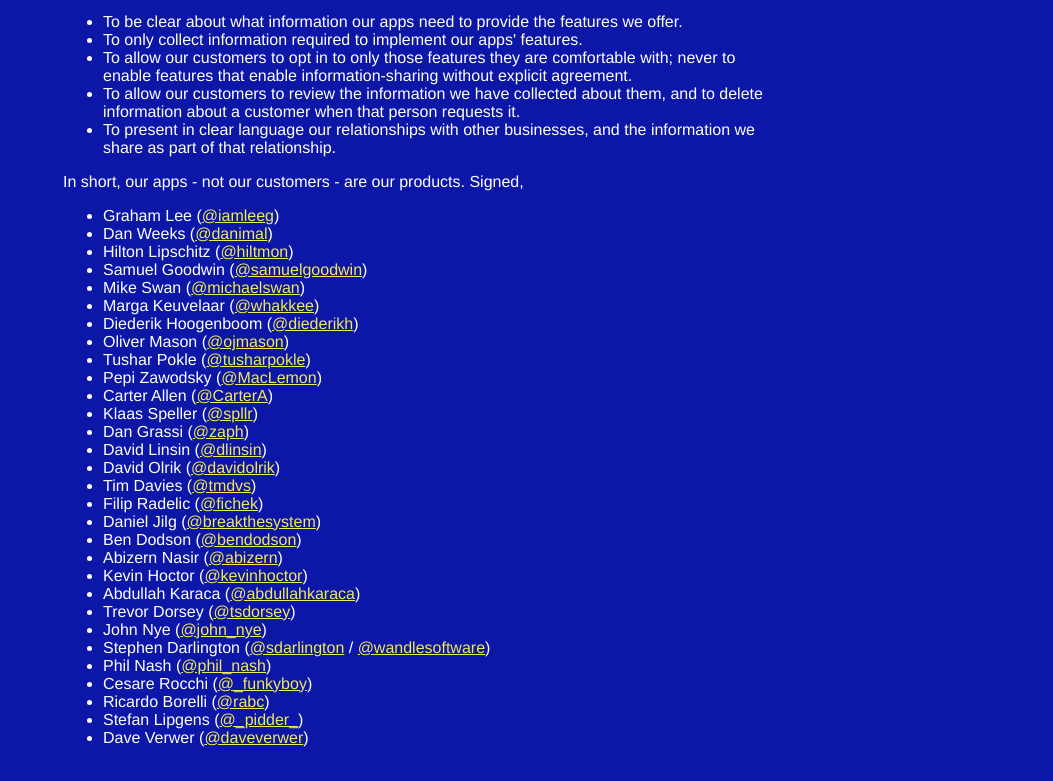
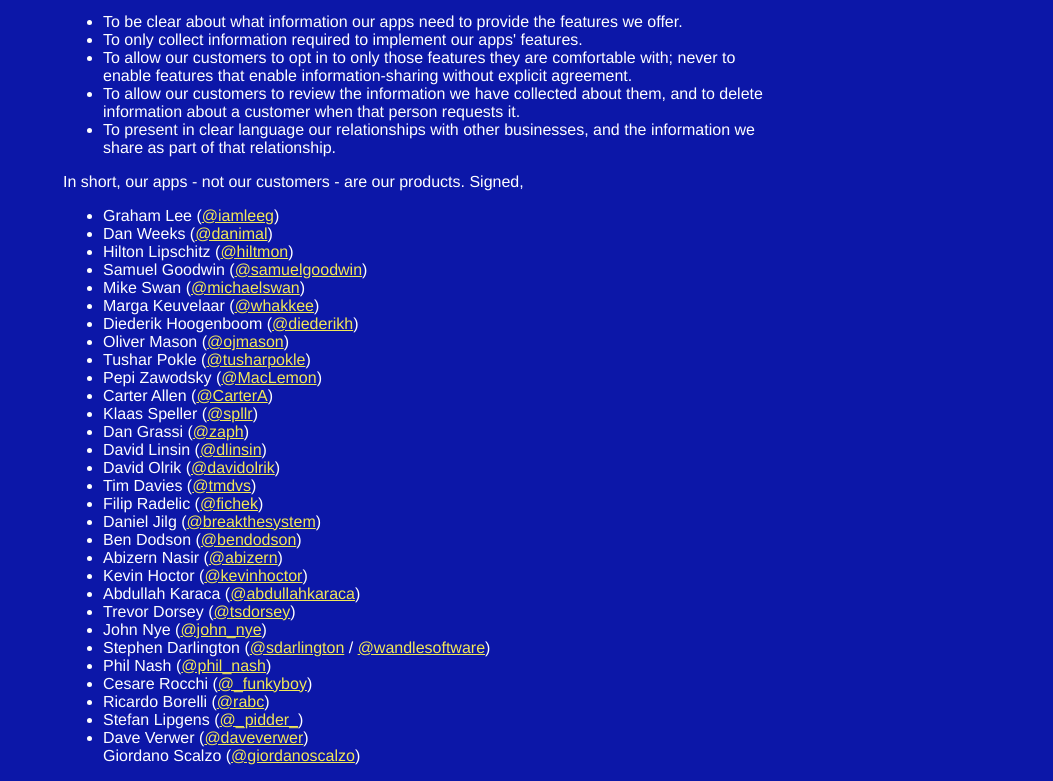
Before and after one commit to iamleeg/privacy-pledge, a plain HTML site: page index.html in a window 1280 px wide. Shown: the part 308-1089 px from the top of the page, without its empty margins (227-1280 px from the left). Drawn offline with Linux system fonts and the light colour scheme.

Commit message:
signed by @giordanoscalzo ;-)

```diff
--- a/index.html
+++ b/index.html
@@ -84,6 +84,7 @@ Signed,
   <li>Ricardo Borelli (<a href="https://twitter.com/rabc">@rabc</a>)</li>
   <li>Stefan Lipgens (<a href="https://twitter.com/_pidder_">@_pidder_</a>)</li>
   <li>Dave Verwer (<a href="https://twitter.com/daveverwer">@daveverwer</a>)</li>
+</<li>Giordano Scalzo (<a href="https://twitter.com/giordanoscalzo">@giordanoscalzo</a>)</li>
 </ul>
 
 
```
